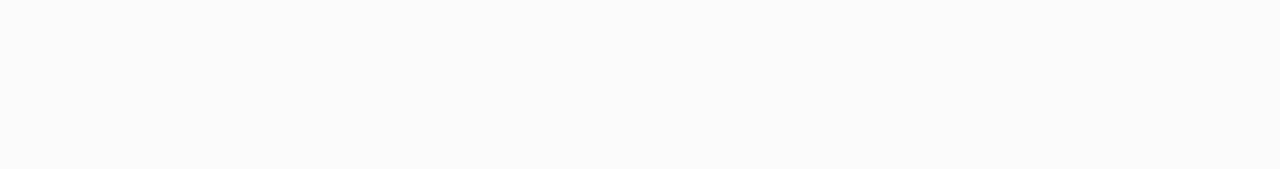
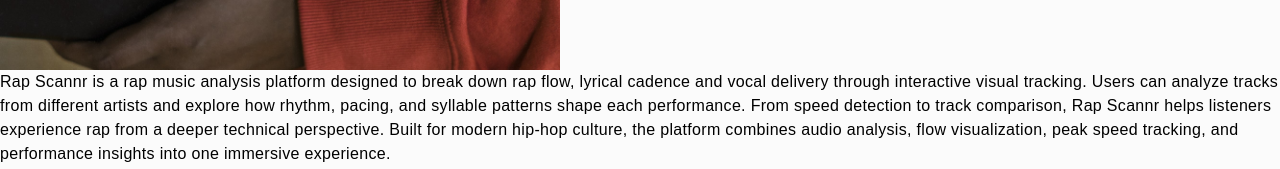
Before and after one commit to devinammar/Rap-Scannr, a React (Vite) app: page / in a window 1280 px wide. Shown: the part 970-1139 px from the top of the page. Before the commit the page ends 800 px from the top, so only its background shows below. Built offline with nearby package versions, Linux system fonts and the light colour scheme; a web font is replaced by a local one.

Commit message:
Area2 component (Progress)

```diff
--- a/src/components/home/area2.jsx
+++ b/src/components/home/area2.jsx
@@ -0,0 +1,21 @@
+export const Area2 = () => {
+  return (
+    <div className="mt-0">
+        <div><img src="/imagearea2.jpg" className="w-[560px] h-[560px]" /></div>
+      <div>
+        <p>
+          Rap Scannr is a rap music analysis platform designed to break down rap
+          flow, lyrical cadence and vocal delivery through interactive visual
+          tracking. Users can analyze tracks from different artists and explore
+          how rhythm, pacing, and syllable patterns shape each performance. From
+          speed detection to track comparison, Rap Scannr helps listeners
+          experience rap from a deeper technical perspective. Built for modern
+          hip-hop culture, the platform combines audio analysis, flow
+          visualization, peak speed tracking, and performance insights into one
+          immersive experience.
+        </p>
+        <h2>Visualize and see the rhythm behind every rap verse</h2>
+      </div>
+    </div>
+  );
+};
--- a/src/pages/home.jsx
+++ b/src/pages/home.jsx
@@ -1,6 +1,7 @@
 import { Topbar } from '../components/topbar'
 import { Sidebar } from '../components/sidebar'
 import { Area1 } from '../components/home/area1'
+import { Area2 } from '../components/home/area2'
 
 export const Home = () => {
     return (
@@ -8,6 +9,7 @@
             <Topbar />
             <Sidebar />
             <Area1 />
+            <Area2 />
         </div>
     )
 }
```
Also changed, not shown: public/ashok-chakravarthi-WwhQ9u8EhkI-unsplash.jpg (added), public/imagearea2.jpg (added).
